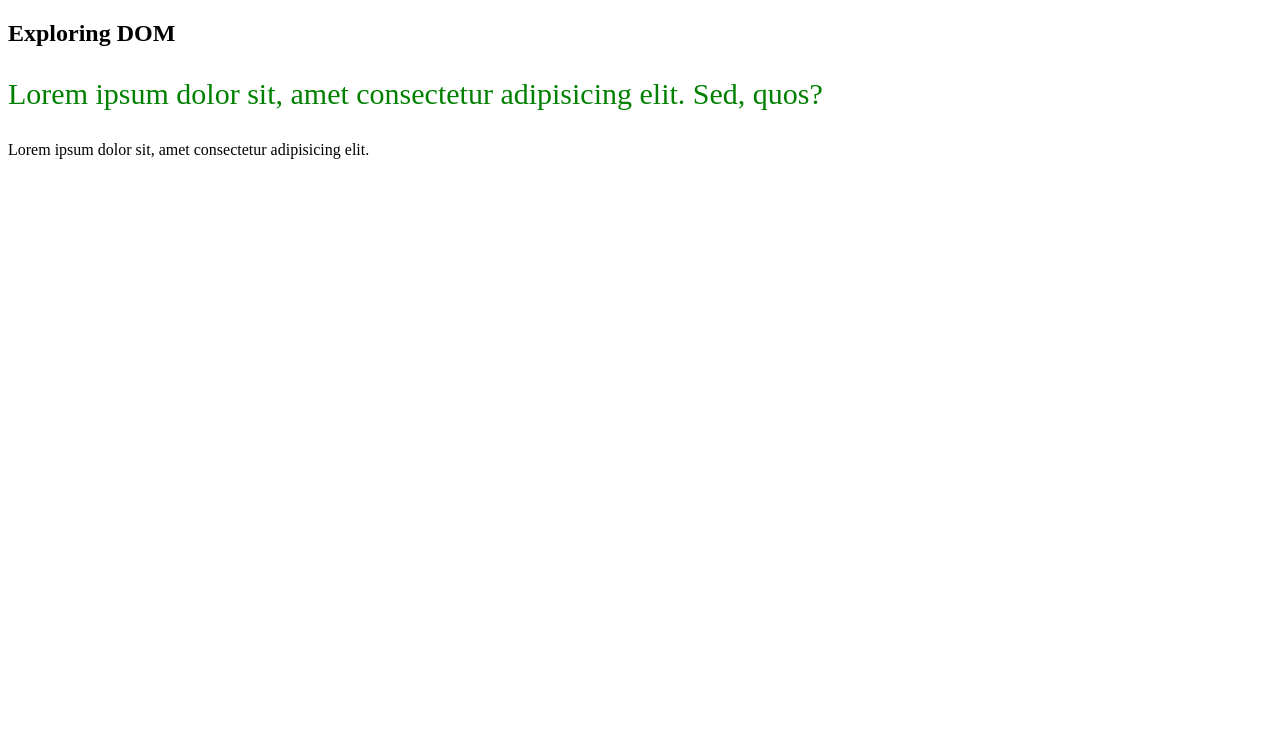
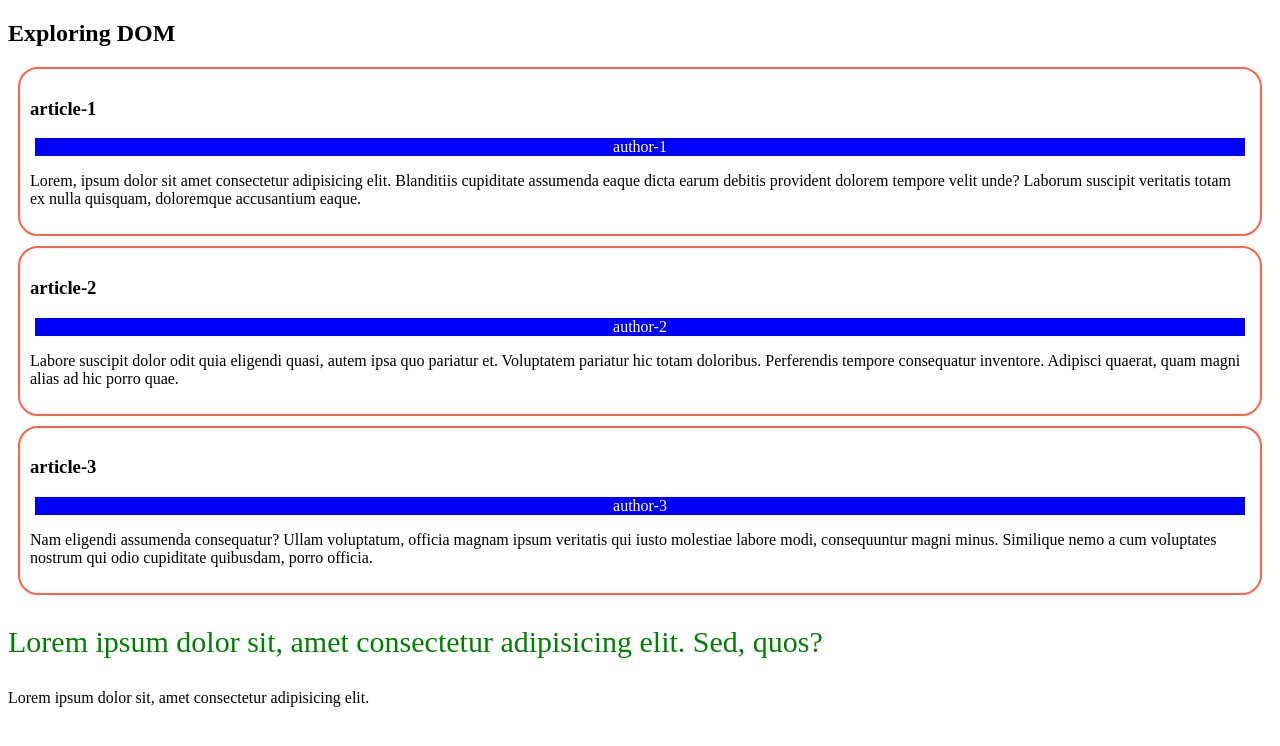
Before and after one commit to siamislam1603/Javascript, a plain HTML site: page DOM/index.html in a window 1280 px wide. Drawn offline with Linux system fonts and the light colour scheme.

Commit message:
Changing CSS properties using JS .getElementsByClassName attribute

```diff
--- /dev/null
+++ b/DOM/CSS/style.css
@@ -0,0 +1,6 @@
+article{
+    border: 2px solid tomato;
+    border-radius: 20px;
+    padding: 10px;
+    margin: 10px;
+}
--- a/DOM/JS/script.js
+++ b/DOM/JS/script.js
@@ -5,3 +5,12 @@ console.log('Only a specific element of this id:',document.getElementById('first
 var firstParagraph=document.getElementById('first-paragraph');
 firstParagraph.style.color='green';
 firstParagraph.style.fontSize='30px';
+var authors=document.getElementsByClassName('author');
+for(var i=0;authors.length;i++){
+    var element=authors[i];
+    console.log(element.innerHTML);
+    element.style.backgroundColor='blue';
+    element.style.margin='5px';
+    element.style.color='white';
+    element.style.textAlign='center';
+}
--- a/DOM/index.html
+++ b/DOM/index.html
@@ -5,11 +5,27 @@
     <meta http-equiv="X-UA-Compatible" content="IE=edge">
     <meta name="viewport" content="width=device-width, initial-scale=1.0">
     <title>Exploring DOM</title>
+    <link rel="stylesheet" href="CSS/style.css">
 </head>
 <body>
     <main>
         <section>
             <h1>Exploring DOM</h1>
+            <article>
+                <h3 class="article">article-1</h3>
+                <p class="author">author-1</p>
+                <p class="description">Lorem, ipsum dolor sit amet consectetur adipisicing elit. Blanditiis cupiditate assumenda eaque dicta earum debitis provident dolorem tempore velit unde? Laborum suscipit veritatis totam ex nulla quisquam, doloremque accusantium eaque.</p>
+            </article>
+            <article>
+                <h3 class="article">article-2</h3>
+                <p class="author">author-2</p>
+                <p class="description">Labore suscipit dolor odit quia eligendi quasi, autem ipsa quo pariatur et. Voluptatem pariatur hic totam doloribus. Perferendis tempore consequatur inventore. Adipisci quaerat, quam magni alias ad hic porro quae.</p>
+            </article>
+            <article>
+                <h3 class="article">article-3</h3>
+                <p class="author">author-3</p>
+                <p class="description">Nam eligendi assumenda consequatur? Ullam voluptatum, officia magnam ipsum veritatis qui iusto molestiae labore modi, consequuntur magni minus. Similique nemo a cum voluptates nostrum qui odio cupiditate quibusdam, porro officia.</p>
+            </article>
             <p id='first-paragraph'>Lorem ipsum dolor sit, amet consectetur adipisicing elit. Sed, quos?</p>
             <p>Lorem ipsum dolor sit, amet consectetur adipisicing elit.</p>
         </section>
```
